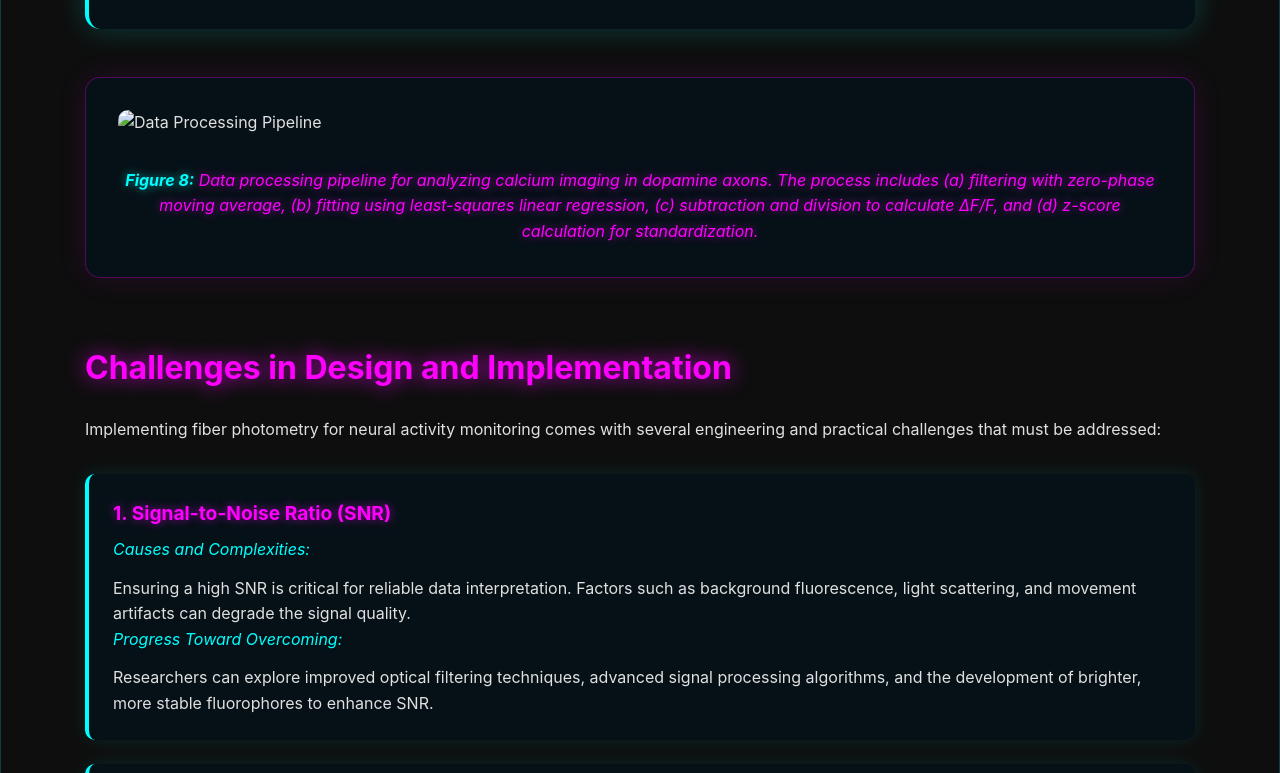
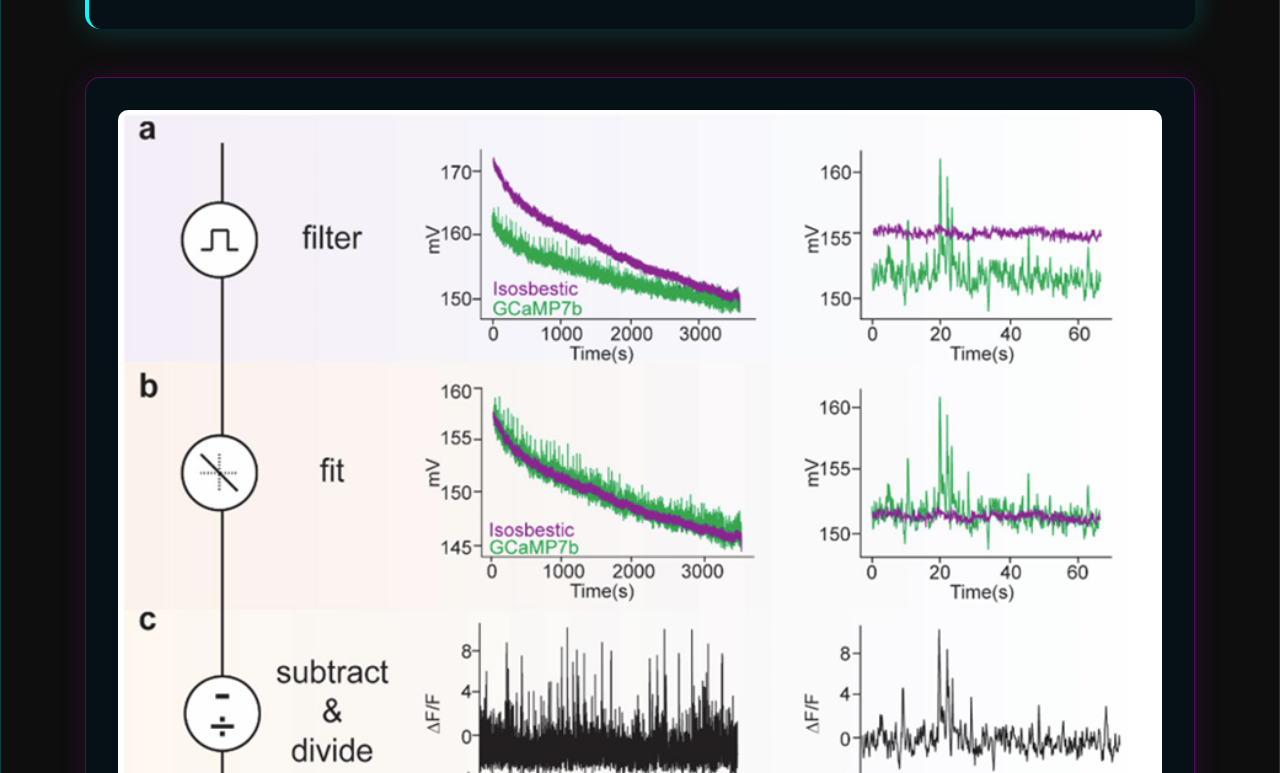
Before and after one commit to Zainabzz/SeamlessCompMindConnection, a plain HTML site: page recommendation.html in a window 1280 px wide. Shown: the part 1227-2000 px from the top of the page. Drawn offline with Linux system fonts and the light colour scheme.

Commit message:
Replace figure8.jpg with figure8.png in HTML

```diff
--- a/recommendation.html
+++ b/recommendation.html
@@ -291,7 +291,7 @@
             </div>
 
             <div class="figure-container">
-                <img src="SCMC/figure8.jpg" alt="Data Processing Pipeline">
+                <img src="SCMC/figure8.png" alt="Data Processing Pipeline">
                 <p class="figure-caption"><strong>Figure 8:</strong> Data processing pipeline for analyzing calcium imaging in dopamine axons. The process includes (a) filtering with zero-phase moving average, (b) fitting using least-squares linear regression, (c) subtraction and division to calculate ΔF/F, and (d) z-score calculation for standardization.</p>
             </div>
 
```
